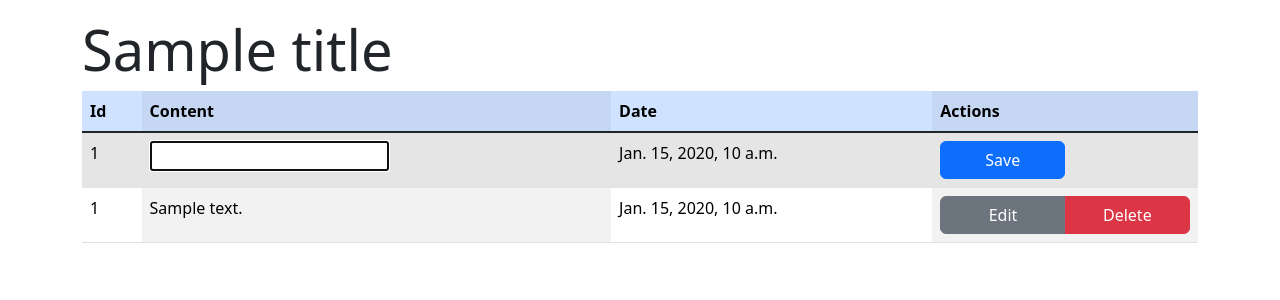
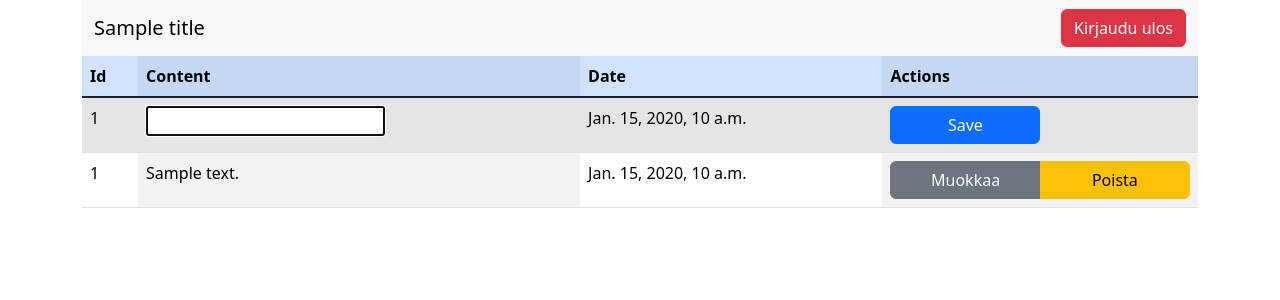
Before and after one commit to RPLaine/djangotest, a Django app: template project/createdata/templates/createdata/index.html in a window 1280 px wide. Shown: the top 300 px of the page. Run offline with Django 4.2, Linux system fonts and the light colour scheme; tables that the repository leaves empty hold one stand-in row (values such as "Sample post"); the template is opened without the code that fills it: values that come from a table or form of the project are taken from there, most other values are stand-ins (such as "Sample title", 1, 10 or a date in 2020); parts of the project's set-up code (start-up, migrations or seed data) failed here and were passed over.

Commit message:
Authentication system finalized
Authentication logic between createdata and login-apps created

```diff
--- a/project/createdata/templates/createdata/index.html
+++ b/project/createdata/templates/createdata/index.html
@@ -6,10 +6,18 @@
     </head>
     <body>
         <div class="container">
-            <div class="mt-3">
-                <h1 class="display-4">{{ title }}</h1>
-            </div>
-            <form method="post" action="{% url 'index' %}">
+            <form method="post" action="{% url 'createdata:createdata' %}">
+            {% csrf_token %}
+                <div>
+                    <nav class="navbar navbar-expand-lg bg-body-tertiary">
+                        <div class="container-fluid">
+                            <a class="navbar-brand" href="#">{{ title }}</a>
+                            <button name="logout-button" class="btn btn-danger">Kirjaudu ulos</button>
+                        </div>
+                    </nav>
+                </div>
+            </form>
+            <form method="post" action="{% url 'createdata:createdata' %}">
             {% csrf_token %}
                 <table class="table table-striped-columns table-hover">
                     <thead>
@@ -29,7 +37,7 @@
                                 <td></td>
                                 <td></td>
                                 <td></td>
-                                <td><button formnovalidate name="new" class="btn btn-success">New</button></td>
+                                <td><button formnovalidate name="new" class="btn btn-success">Uusi</button></td>
                             </tr>
                         {% endif %}
 
@@ -44,8 +52,8 @@
                                         <td>{{ item.date }}</td>
                                         <td>
                                             <div class="btn-group col-12">
-                                                <button formnovalidate name="edit" value="{{ item.id }}" class="btn btn-secondary col-6">Edit</button>
-                                                <button formnovalidate name="delete" value="{{ item.id }}" class="btn btn-danger col-6">Delete</button>
+                                                <button formnovalidate name="edit" value="{{ item.id }}" class="btn btn-secondary col-6">Muokkaa</button>
+                                                <button formnovalidate name="delete" value="{{ item.id }}" class="btn btn-warning col-6">Poista</button>
                                             </div>
                                         </td>
                                     </tr>
--- a/project/createdata/urls.py
+++ b/project/createdata/urls.py
@@ -2,5 +2,5 @@ from django.urls import path
 from . import views
 
 urlpatterns = [
-    path("", views.index, name="index")
+    path("", views.index, name="createdata")
 ]
--- a/project/project/urls.py
+++ b/project/project/urls.py
@@ -21,7 +21,7 @@ from django.shortcuts import redirect
 urlpatterns = [
     path('', lambda req: redirect("login/")),
     path('admin/', admin.site.urls),
-    path('createdata/', include("createdata.urls")),
+    path('createdata/', include(("createdata.urls", "createdata"), namespace="createdata")),
     path('login/', include(("login.urls", "login"), namespace="login")),
     path('registration/', include(("registration.urls", "registration"), namespace="registration")),
 ]
```
Also changed, not shown: project/createdata/views.py (+9 -2 lines), project/login/views.py (+4 -4 lines).
